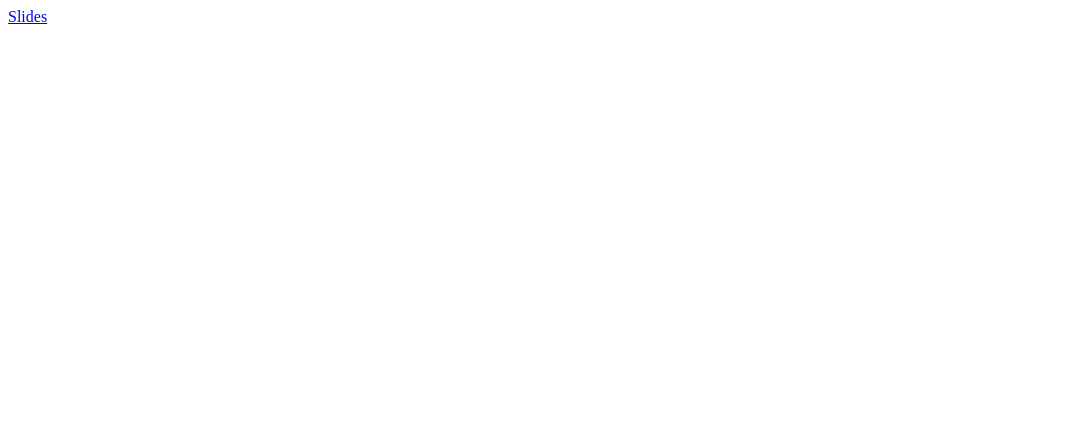
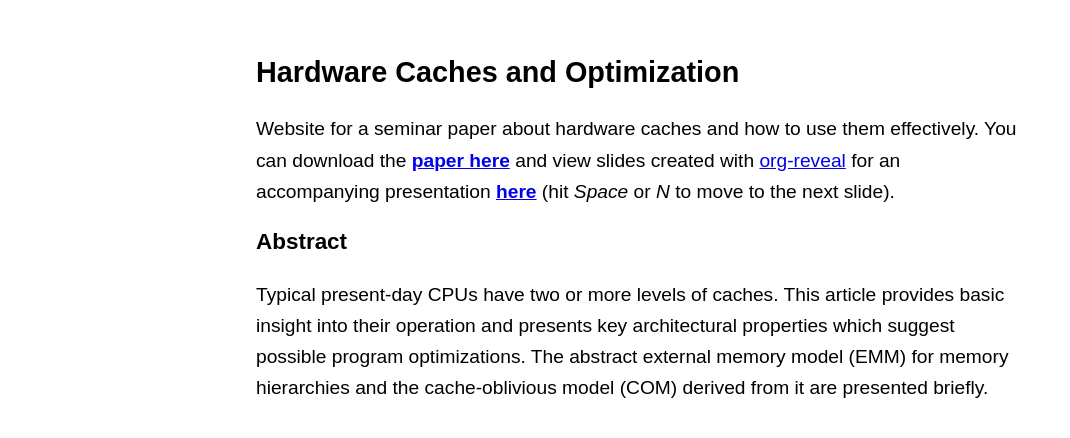
Before and after one commit to meribold/cache-seminar-paper, a plain HTML site: page index.html in a window 1280 px wide. Shown: the whole page, without its empty margins (0-1070 px from the left). Drawn offline with Linux system fonts and the light colour scheme.

Commit message:
Update index.html based on the apex of web design
https://bestmotherfucking.website

```diff
--- a/index.html
+++ b/index.html
@@ -1,11 +1,44 @@
 <!DOCTYPE html>
 <html lang="en">
-   <head>
-      <title>Hardware Caches</title>
-   </head>
-   <body>
-       <a href="slides/slides.html">Slides</a>
-   </body>
-</html>
+<meta charset="utf-8">
+<meta name="viewport" content="width=device-width, initial-scale=1">
+<title>Hardware Caches and Optimization</title>
+<style>
+   body {
+      margin: 1em auto;
+      max-width: 40em;
+      padding: 0.62em;
+      font: 1.2em/1.62 sans-serif;
+   }
+   h1, h2, h3 {
+      line-height: 1.2;
+   }
+   @media print{
+      body{
+	 max-width: none
+      }
+   }
+</style>
+<article>
+   <header>
+      <h1>Hardware Caches and Optimization</h1>
+   </header>
+   <p>
+   Website for a seminar paper about hardware caches and how to use them effectively.  You
+   can download the
+   <a href="https://meribold.github.io/cache-seminar-paper/paper.pdf"><strong>paper here</strong></a> and
+   view slides created with <a href="https://github.com/yjwen/org-reveal">org-reveal</a>
+   for an accompanying presentation
+   <a href="https://meribold.github.io/cache-seminar-paper/slides/slides.html"><strong>here</strong></a>
+   (hit <em>Space</em> or <em>N</em> to move to the next slide).
+   </p>
+   <h3>Abstract</h3>
+   <p>
+   Typical present-day CPUs have two or more levels of caches. This article provides basic
+   insight into their operation and presents key architectural properties which suggest
+   possible program optimizations. The abstract external memory model (EMM) for memory
+   hierarchies and the cache-oblivious model (COM) derived from it are presented briefly.
+   </p>
+</article>
 
 <!-- vim: set tw=90 sts=-1 sw=3 et: -->
```
